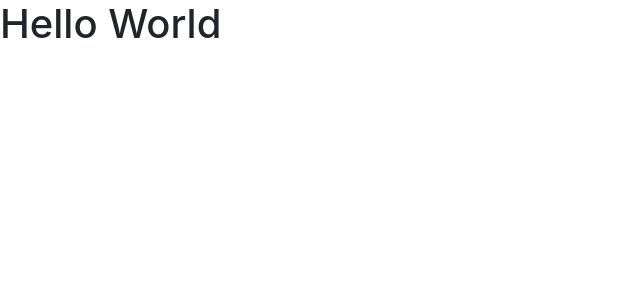
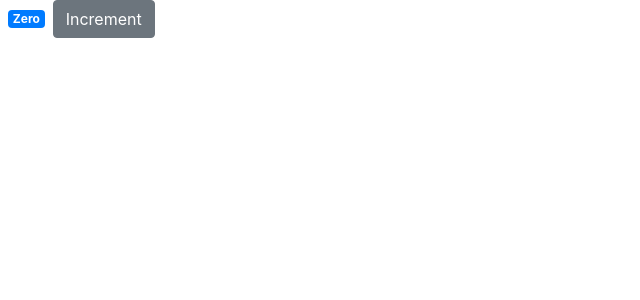
Before and after one commit to tkrysto/simple-react-app, a React (Create React App) app: page / in a window 1280 px wide. Shown: the top 300 px of the page, without its empty margins (0-640 px from the left). Built offline with nearby package versions, Linux system fonts and the light colour scheme.

Commit message:
Update counter.jsx

```diff
--- a/src/components/counter.jsx
+++ b/src/components/counter.jsx
@@ -1,8 +1,29 @@
 import React, { Component } from "react";
 
 class Counter extends Component {
+  state = {
+    count: 0,
+    //imageUrl: 'https://picsum.photos/200'
+  };
+  /*styles = {
+    fontSize: 10,
+    fontWeight: "bold",
+  };*/
+
   render() {
-    return <h1>Hello World</h1>;
+    return (
+      <React.Fragment>
+        <span /*style={{fontSize: 10}}*/ className="badge badge-primary m-2">
+          {this.formatCount()}
+        </span>
+        <button className="btn btn-secondary btn-small">Increment</button>
+      </React.Fragment>
+    );
+  }
+
+  formatCount() {
+    const { count } = this.state;
+    return count === 0 ? "Zero" : count;
   }
 }
 
```
